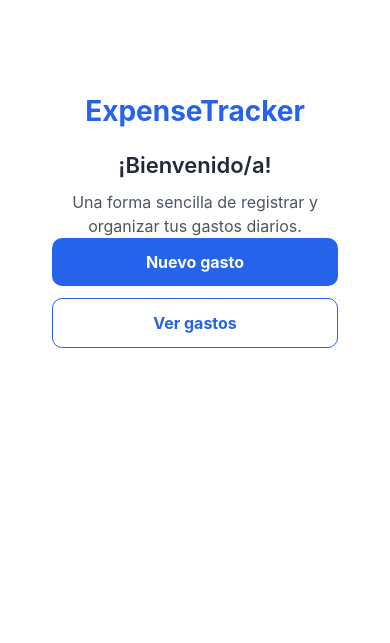
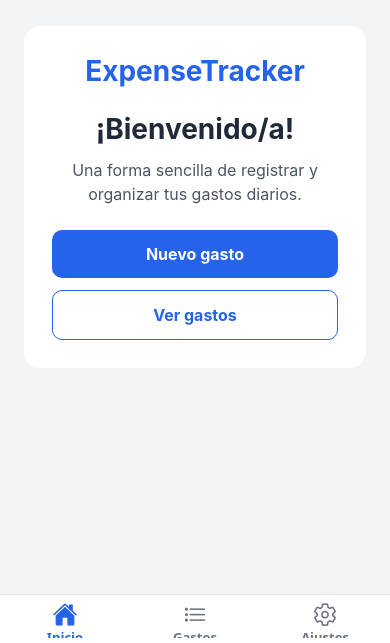
Before and after one commit to Luciaperazzolo/GastosDiarios-P3, a React Native app: screen / in a window 390 px wide. Shown: the part 201-844 px from the top of the page. Built offline with nearby package versions, Linux system fonts and the light colour scheme.

Commit message:
Integración de React Navigation y pantallas de Ajustes y Detalle
Se reemplaza la navegación con useState por Tabs y Stack. Se crean rutas.js, PantallaConfiguracion y PantallaDetalleGasto, y se instalan las dependencias que faltaban.

```diff
--- a/App.js
+++ b/App.js
@@ -1,128 +1,16 @@
-import { useState } from 'react';
 import { StatusBar } from 'expo-status-bar';
-import { StyleSheet, Text, View, Pressable } from 'react-native';
-import FormularioNuevoGasto from './src/screens/FormularioNuevoGasto';
-import PantallaGastos from './src/screens/PantallaGastos';
+import { NavigationContainer } from '@react-navigation/native';
+import { SafeAreaProvider } from 'react-native-safe-area-context';
+import NavegadorPrincipal from './src/navigation/NavegadorPrincipal';
 
+// App solo arma los proveedores globales; la navegación vive en src/navigation.
 export default function App() {
-  // Controla cuál de las pantallas se muestra.
-  const [pantallaActual, setPantallaActual] = useState('inicio');
-
-  // Formulario para cargar un nuevo gasto (funcionalidad existente).
-  if (pantallaActual === 'formulario') {
-    return (
-      <FormularioNuevoGasto onVolver={() => setPantallaActual('inicio')}/>
-    );
-  }
-
-  // User Story #5: listado de gastos de ejemplo.
-  if (pantallaActual === 'gastos') {
-    return (
-      <PantallaGastos onVolver={() => setPantallaActual('inicio')}/>
-    );
-  }
-
   return (
-    <View style={styles.container}>
-      <StatusBar style="dark" />
-      <View style={styles.card}>
-        <Text style={styles.title}>ExpenseTracker</Text>
-        <Text style={styles.welcome}>¡Bienvenido/a!</Text>
-        <Text style={styles.description}>Una forma sencilla de registrar y organizar tus gastos diarios.</Text>
-
-        <Pressable style={styles.boton} onPress={() => setPantallaActual('formulario')}>
-          <Text style={styles.textoBoton}>Nuevo gasto</Text>
-        </Pressable>
-
-        <Pressable style={styles.botonSecundario} onPress={() => setPantallaActual('gastos')}>
-          <Text style={styles.textoBotonSecundario}>Ver gastos</Text>
-        </Pressable>
-      </View>
-    </View>
+    <SafeAreaProvider>
+      <NavigationContainer>
+        <StatusBar style="dark" />
+        <NavegadorPrincipal />
+      </NavigationContainer>
+    </SafeAreaProvider>
   );
 }
-
-//StyleSheet: nos permite definir los estilos en un objeto organizado.
-const styles = StyleSheet.create({
-  //Estilos del contenedor general (fondo gris claro, centrado y con espacio interior)
-  container: {
-    flex: 1,
-    backgroundColor: '#fff',
-    alignItems: 'center',
-    justifyContent: 'center',
-    padding: 24,
-  },
-
-  //Estilos de la tarjeta central (fondo blanco, bordes redondeados y sombra)
-  card: {
-    width: '100%',
-    backgroundColor: '#FFFFFF',
-    padding: 28, //Espacio interior de la tarjeta
-    borderRadius: 16,
-    alignItems: 'center', //Centrado horizontal de los elementos dentro de la tarjeta
-    elevation: 4, //Sombra para Android
-  },
-
-  //Estilos del título (texto grande, en negrita y de color azul)
-  title: {
-    fontSize: 28,
-    fontWeight: 'bold',
-    color: '#2563EB',
-    marginBottom: 24,
-    textAlign: 'center',
-  },
-
-  //Estilos del texto de bienvenida (tamaño mediano y color oscuro)
-  welcome: {
-    fontSize: 22,
-    fontWeight: '600',
-    color: '#1F2937',
-    marginBottom: 12,
-    textAlign: 'center',
-  },
-
-  //Estilos de la descripción (texto gris legible con separación entre líneas)
-  description: {
-    fontSize: 16,
-    color: '#4B5563',
-    lineHeight: 24,
-    textAlign: 'center',
-  },
-
-  //Estilos del botón (fondo azul, bordes redondeados y centrado del texto)
-  boton: {
-    backgroundColor: '#2563EB',
-    paddingVertical: 14,
-    paddingHorizontal: 24,
-    borderRadius: 10,
-    alignItems: 'center',
-    width: '100%',
-  },
-
-  //Estilos del texto del botón (blanco, tamaño mediano y en negrita)
-  textoBoton: {
-    color: '#FFFFFF',
-    fontSize: 16,
-    fontWeight: 'bold',
-  },
-
-  // Botón para acceder al listado sin modificar la navegación existente.
-  botonSecundario: {
-    borderWidth: 1,
-    borderColor: '#2563EB',
-    backgroundColor: '#FFFFFF',
-    paddingVertical: 14,
-    paddingHorizontal: 24,
-    borderRadius: 10,
-    alignItems: 'center',
-    width: '100%',
-    marginTop: 12,
-  },
-
-  textoBotonSecundario: {
-    color: '#2563EB',
-    fontSize: 16,
-    fontWeight: 'bold',
-  },
-
-});
--- a/src/navigation/NavegadorPestanas.js
+++ b/src/navigation/NavegadorPestanas.js
@@ -1,45 +1,42 @@
-import { Text } from 'react-native';
+import { Ionicons } from '@expo/vector-icons';
 import { createBottomTabNavigator } from '@react-navigation/bottom-tabs';
 import PantallaInicio from '../screens/PantallaInicio';
 import PantallaGastos from '../screens/PantallaGastos';
+import PantallaConfiguracion from '../screens/PantallaConfiguracion';
+import { RUTAS } from './rutas';
 
 const Tab = createBottomTabNavigator();
 
-// Tab: la barra inferior permite cambiar entre Inicio y Gastos.
+// Íconos de cada pestaña: el primero es el activo y el segundo el inactivo.
+const ICONOS = {
+  [RUTAS.INICIO]: ['home', 'home-outline'],
+  [RUTAS.GASTOS]: ['list', 'list-outline'],
+  [RUTAS.CONFIGURACION]: ['settings', 'settings-outline'],
+};
+
+// Tab: la barra inferior permite cambiar entre Inicio, Gastos y Configuración.
 export default function NavegadorPestanas() {
   return (
     <Tab.Navigator
-      initialRouteName="Inicio"
-      screenOptions={{
+      initialRouteName={RUTAS.INICIO}
+      screenOptions={({ route }) => ({
         headerShown: false,
         tabBarActiveTintColor: '#2563EB',
         tabBarInactiveTintColor: '#6B7280',
-        tabBarStyle: {
-          backgroundColor: '#FFFFFF',
-          borderTopColor: '#E5E7EB',
+        tabBarStyle: { backgroundColor: '#FFFFFF', borderTopColor: '#E5E7EB' },
+        tabBarLabelStyle: { fontSize: 13, fontWeight: '600' },
+        tabBarIcon: ({ color, size, focused }) => {
+          const [activo, inactivo] = ICONOS[route.name];
+          return <Ionicons name={focused ? activo : inactivo} size={size} color={color} />;
         },
-        tabBarLabelStyle: { fontSize: 13, fontWeight: '600' },
-      }}
+      })}
     >
+      <Tab.Screen name={RUTAS.INICIO} component={PantallaInicio} />
+      <Tab.Screen name={RUTAS.GASTOS} component={PantallaGastos} />
       <Tab.Screen
-        name="Inicio"
-        component={PantallaInicio}
-        options={{
-          tabBarLabel: 'Inicio',
-          tabBarIcon: ({ color }) => (
-            <Text style={{ color, fontSize: 23 }}>⌂</Text>
-          ),
-        }}
-      />
-      <Tab.Screen
-        name="Gastos"
-        component={PantallaGastos}
-        options={{
-          tabBarLabel: 'Gastos',
-          tabBarIcon: ({ color }) => (
-            <Text style={{ color, fontSize: 20 }}>☷</Text>
-          ),
-        }}
+        name={RUTAS.CONFIGURACION}
+        component={PantallaConfiguracion}
+        options={{ tabBarLabel: 'Ajustes' }}
       />
     </Tab.Navigator>
   );
--- a/src/navigation/NavegadorPrincipal.js
+++ b/src/navigation/NavegadorPrincipal.js
@@ -1,10 +1,12 @@
 import { createNativeStackNavigator } from '@react-navigation/native-stack';
 import NavegadorPestanas from './NavegadorPestanas';
 import FormularioNuevoGasto from '../screens/FormularioNuevoGasto';
+import PantallaDetalleGasto from '../screens/PantallaDetalleGasto';
+import { RUTAS } from './rutas';
 
 const Stack = createNativeStackNavigator();
 
-// Stack: abre el formulario encima de las pestañas y permite regresar.
+// Stack: abre formulario y detalle encima de las pestañas y permite regresar.
 export default function NavegadorPrincipal() {
   return (
     <Stack.Navigator
@@ -16,14 +18,19 @@ export default function NavegadorPrincipal() {
       }}
     >
       <Stack.Screen
-        name="Pestanas"
+        name={RUTAS.PESTANAS}
         component={NavegadorPestanas}
         options={{ headerShown: false }}
       />
       <Stack.Screen
-        name="Formulario"
+        name={RUTAS.FORMULARIO}
         component={FormularioNuevoGasto}
         options={{ title: 'Nuevo gasto' }}
+      />
+      <Stack.Screen
+        name={RUTAS.DETALLE_GASTO}
+        component={PantallaDetalleGasto}
+        options={{ title: 'Detalle del gasto' }}
       />
     </Stack.Navigator>
   );
--- /dev/null
+++ b/src/navigation/rutas.js
@@ -0,0 +1,9 @@
+// Nombres de las rutas centralizados para evitar errores de tipeo.
+export const RUTAS = {
+  PESTANAS: 'Pestanas',
+  INICIO: 'Inicio',
+  GASTOS: 'Gastos',
+  CONFIGURACION: 'Configuracion',
+  FORMULARIO: 'Formulario',
+  DETALLE_GASTO: 'DetalleGasto',
+};
--- a/src/screens/PantallaConfiguracion.js
+++ b/src/screens/PantallaConfiguracion.js
@@ -0,0 +1,19 @@
+import { StyleSheet } from 'react-native';
+import { SafeAreaView } from 'react-native-safe-area-context';
+import Encabezado from '../components/Encabezado';
+
+// Pantalla de ajustes de la app (por ahora solo muestra el encabezado).
+export default function PantallaConfiguracion() {
+  return (
+    <SafeAreaView edges={['top']} style={styles.contenedor}>
+      <Encabezado
+        titulo="Configuración"
+        descripcion="Próximamente vas a poder ajustar la app acá."
+      />
+    </SafeAreaView>
+  );
+}
+
+const styles = StyleSheet.create({
+  contenedor: { flex: 1, backgroundColor: '#F3F4F6', padding: 24 },
+});
--- a/src/screens/PantallaDetalleGasto.js
+++ b/src/screens/PantallaDetalleGasto.js
@@ -0,0 +1,20 @@
+import { StyleSheet, Text, View } from 'react-native';
+import Encabezado from '../components/Encabezado';
+
+// Muestra el gasto que recibe por parámetros desde el listado.
+export default function PantallaDetalleGasto({ route }) {
+  // route.params contiene lo que se envió en navigation.navigate(..., { gasto }).
+  const { gasto } = route.params;
+
+  return (
+    <View style={styles.contenedor}>
+      <Encabezado titulo={gasto.descripcion} />
+      <Text style={styles.monto}>${gasto.monto.toLocaleString('es-AR')}</Text>
+    </View>
+  );
+}
+
+const styles = StyleSheet.create({
+  contenedor: { flex: 1, backgroundColor: '#F3F4F6', padding: 24 },
+  monto: { fontSize: 32, fontWeight: 'bold', color: '#2563EB', textAlign: 'center' },
+});
--- a/src/screens/PantallaGastos.js
+++ b/src/screens/PantallaGastos.js
@@ -1,6 +1,7 @@
-import { FlatList, Pressable, StyleSheet, Text, View } from 'react-native';
+import { FlatList, Pressable, StyleSheet, Text } from 'react-native';
 import { SafeAreaView } from 'react-native-safe-area-context';
 import Encabezado from '../components/Encabezado';
+import { RUTAS } from '../navigation/rutas';
 
 // User Story #5: gastos de ejemplo que se mantienen en la demostración.
 const gastosDeEjemplo = [
@@ -23,18 +24,21 @@ export default function PantallaGastos({ navigation }) {
         keyExtractor={(item) => item.id}
         contentContainerStyle={styles.lista}
         renderItem={({ item }) => (
-          <View style={styles.tarjetaGasto}>
+          <Pressable
+            style={styles.tarjetaGasto}
+            onPress={() => navigation.navigate(RUTAS.DETALLE_GASTO, { gasto: item })}
+          >
             <Text style={styles.nombreGasto}>{item.descripcion}</Text>
             <Text style={styles.montoGasto}>
               ${item.monto.toLocaleString('es-AR')}
             </Text>
-          </View>
+          </Pressable>
         )}
       />
 
       <Pressable
         style={styles.botonVolver}
-        onPress={() => navigation.navigate('Inicio')}
+        onPress={() => navigation.navigate(RUTAS.INICIO)}
         accessibilityRole="button"
       >
         <Text style={styles.textoBotonVolver}>Volver al inicio</Text>
--- a/src/screens/PantallaInicio.js
+++ b/src/screens/PantallaInicio.js
@@ -1,6 +1,7 @@
 import { StyleSheet, Text, View, Pressable } from 'react-native';
 import { SafeAreaView } from 'react-native-safe-area-context';
 import Encabezado from '../components/Encabezado';
+import { RUTAS } from '../navigation/rutas';
 
 // Pantalla de bienvenida: ahora es una pantalla real del TabNavigator.
 export default function PantallaInicio({ navigation }) {
@@ -16,7 +17,7 @@ export default function PantallaInicio({ navigation }) {
         {/* La acción se envía al StackNavigator que contiene las pestañas. */}
         <Pressable
           style={styles.boton}
-          onPress={() => navigation.navigate('Formulario')}
+          onPress={() => navigation.navigate(RUTAS.FORMULARIO)}
           accessibilityRole="button"
         >
           <Text style={styles.textoBoton}>Nuevo gasto</Text>
@@ -25,7 +26,7 @@ export default function PantallaInicio({ navigation }) {
         {/* Esta acción cambia a la pestaña Gastos. */}
         <Pressable
           style={styles.botonSecundario}
-          onPress={() => navigation.navigate('Gastos')}
+          onPress={() => navigation.navigate(RUTAS.GASTOS)}
           accessibilityRole="button"
         >
           <Text style={styles.textoBotonSecundario}>Ver gastos</Text>
```
Also changed, not shown: package.json (+5 -4 lines), 1 other file (tests, documents, lock files or other folders).
